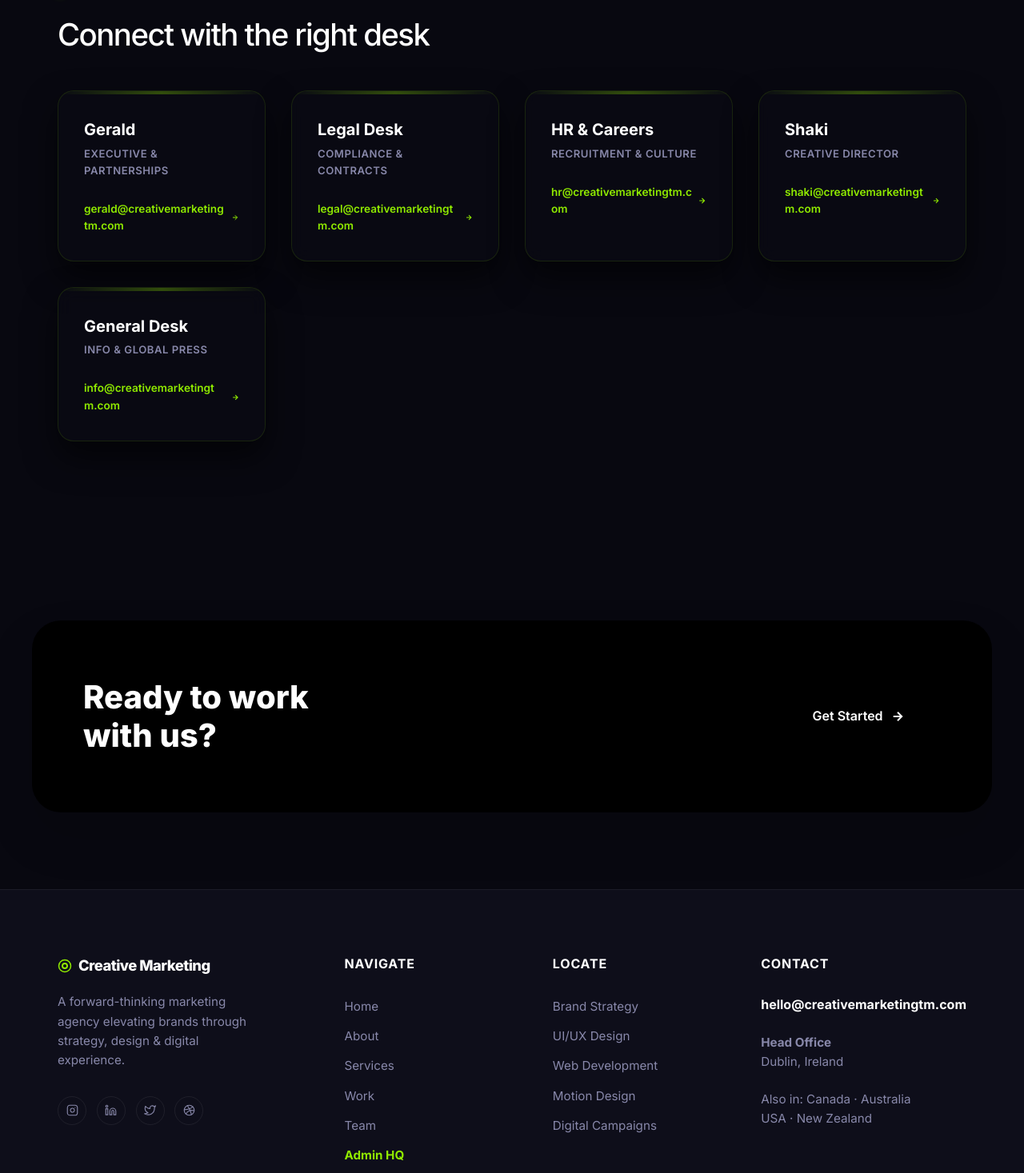
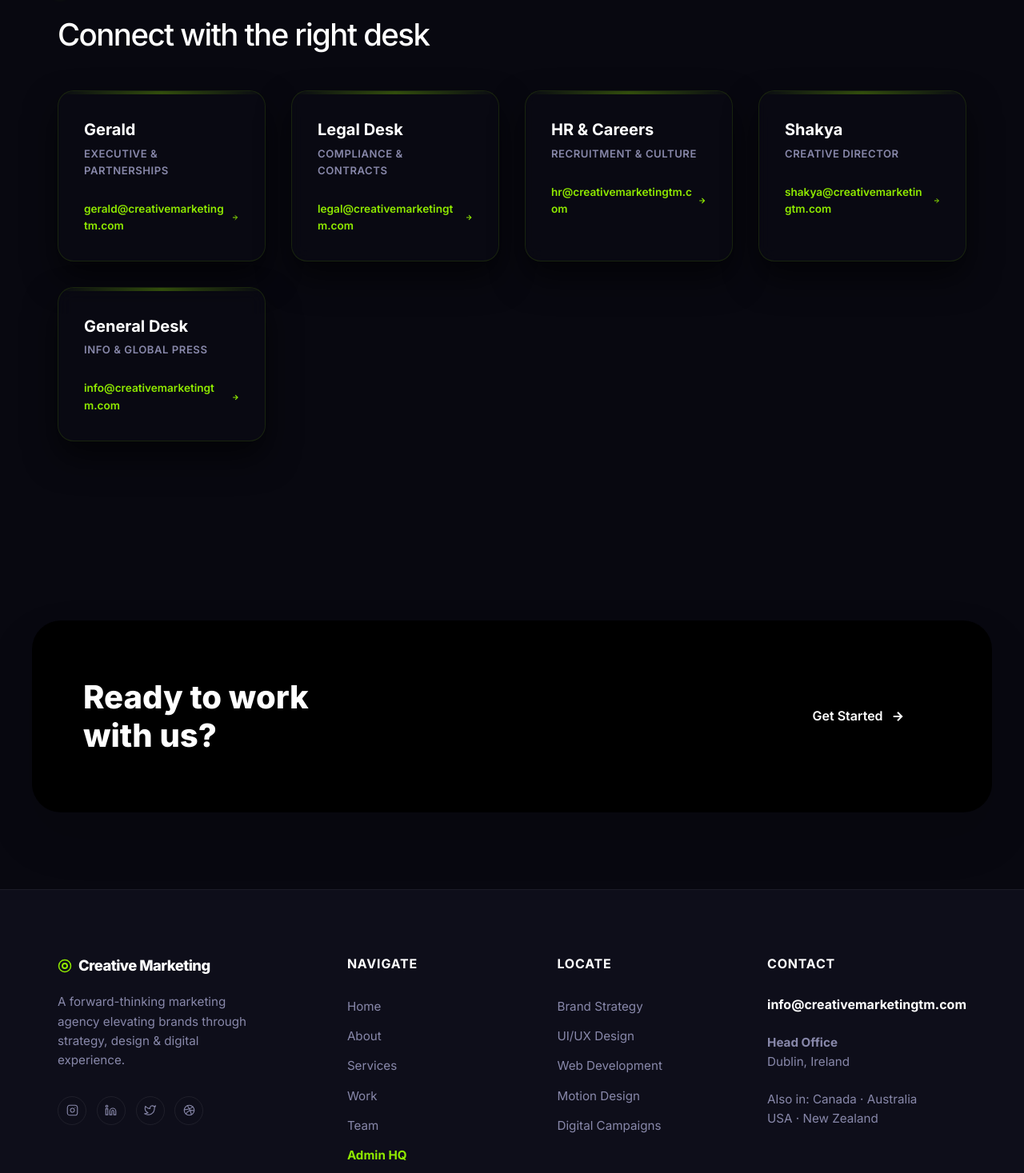
Before and after one commit to thevinduthenura/Creavie_Marketing, a Next.js app: page /contact in a window 1280 px wide. Shown: the part 1302-2769 px from the top of the page at 80% size. Built offline with nearby package versions, Linux system fonts and the light colour scheme.

Commit message:
refactor: update footer and contact page emails to info@ and shakya@ for Zoho migration

```diff
--- a/app/components/Footer.tsx
+++ b/app/components/Footer.tsx
@@ -55,7 +55,7 @@ export default function Footer() {
 
           <div className="footer-contact-info">
             <h4>Contact</h4>
-            <a href="mailto:hello@creativemarketingtm.com">hello@creativemarketingtm.com</a>
+            <a href="mailto:info@creativemarketingtm.com">info@creativemarketingtm.com</a>
             <p className="footer-addr" style={{ marginTop: '0.8rem' }}>
               <strong>Head Office</strong><br />
               Dublin, Ireland
--- a/app/contact/page.tsx
+++ b/app/contact/page.tsx
@@ -37,7 +37,7 @@ export default function Contact() {
   };
 
   const contactInfo = [
-    { label: 'Email Us', value: 'hello@creativemarketingtm.com', href: 'mailto:hello@creativemarketingtm.com', icon: <IconMail size={20} color="var(--secondary)" strokeWidth={1.8} /> },
+    { label: 'Email Us', value: 'info@creativemarketingtm.com', href: 'mailto:info@creativemarketingtm.com', icon: <IconMail size={20} color="var(--secondary)" strokeWidth={1.8} /> },
     { label: 'Head Office', value: 'Dublin, Ireland', href: '#', icon: <IconMapPin size={20} color="var(--secondary)" strokeWidth={1.8} /> },
     { label: 'Global Offices', value: 'CA · AU · US · NZ', href: '/about', icon: <IconPhone size={20} color="var(--secondary)" strokeWidth={1.8} /> },
   ];
@@ -256,7 +256,7 @@ export default function Contact() {
             { dept: 'Gerald', role: 'Executive & Partnerships', email: 'gerald@creativemarketingtm.com' },
             { dept: 'Legal Desk', role: 'Compliance & Contracts', email: 'legal@creativemarketingtm.com' },
             { dept: 'HR & Careers', role: 'Recruitment & Culture', email: 'hr@creativemarketingtm.com' },
-            { dept: 'Shaki', role: 'Creative Director', email: 'shaki@creativemarketingtm.com' },
+            { dept: 'Shakya', role: 'Creative Director', email: 'shakya@creativemarketingtm.com' },
             { dept: 'General Desk', role: 'Info & Global Press', email: 'info@creativemarketingtm.com' },
           ].map((item, idx) => (
             <div
```
